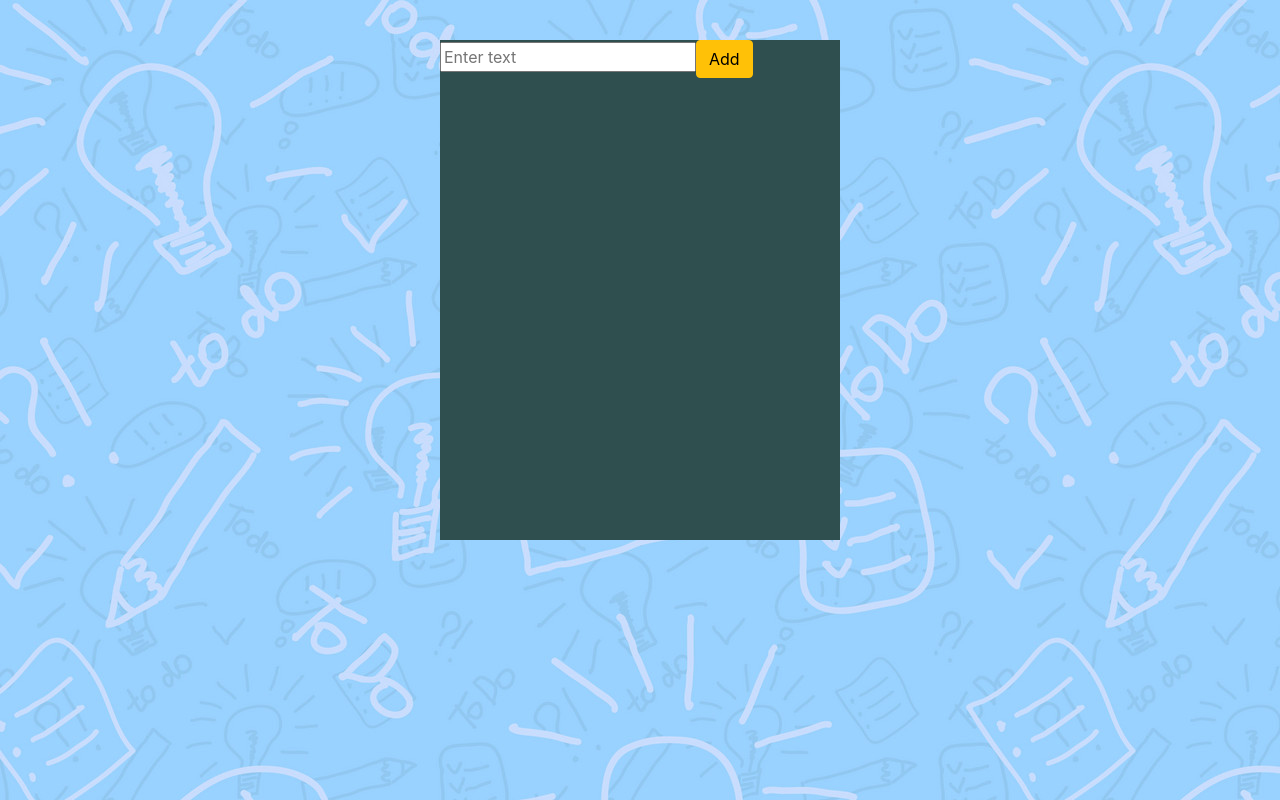
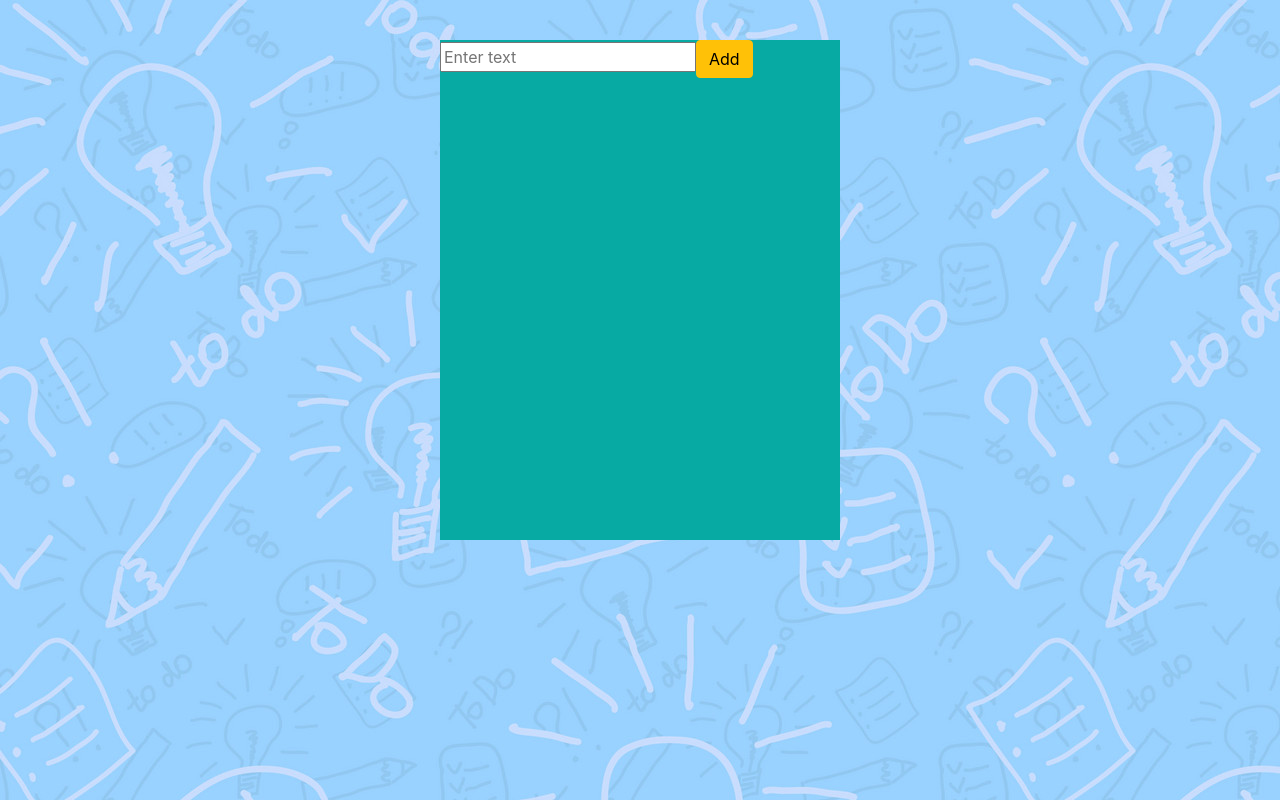
Before and after one commit to Hashininirasha/React-ToDo, a React (Create React App) app: page / in a window 1280 px wide. Built offline with nearby package versions, Linux system fonts and the light colour scheme.

Commit message:
added todo list color

```diff
--- a/src/App.css
+++ b/src/App.css
@@ -2,7 +2,7 @@ body{
   background-image: url("images/back1.jpg");
 }
 .App{
-  background-color: darkslategrey;
+  background-color: #07AAA3;
   min-height: 500px;
   width: 400px;
   margin: 40px auto;
```
